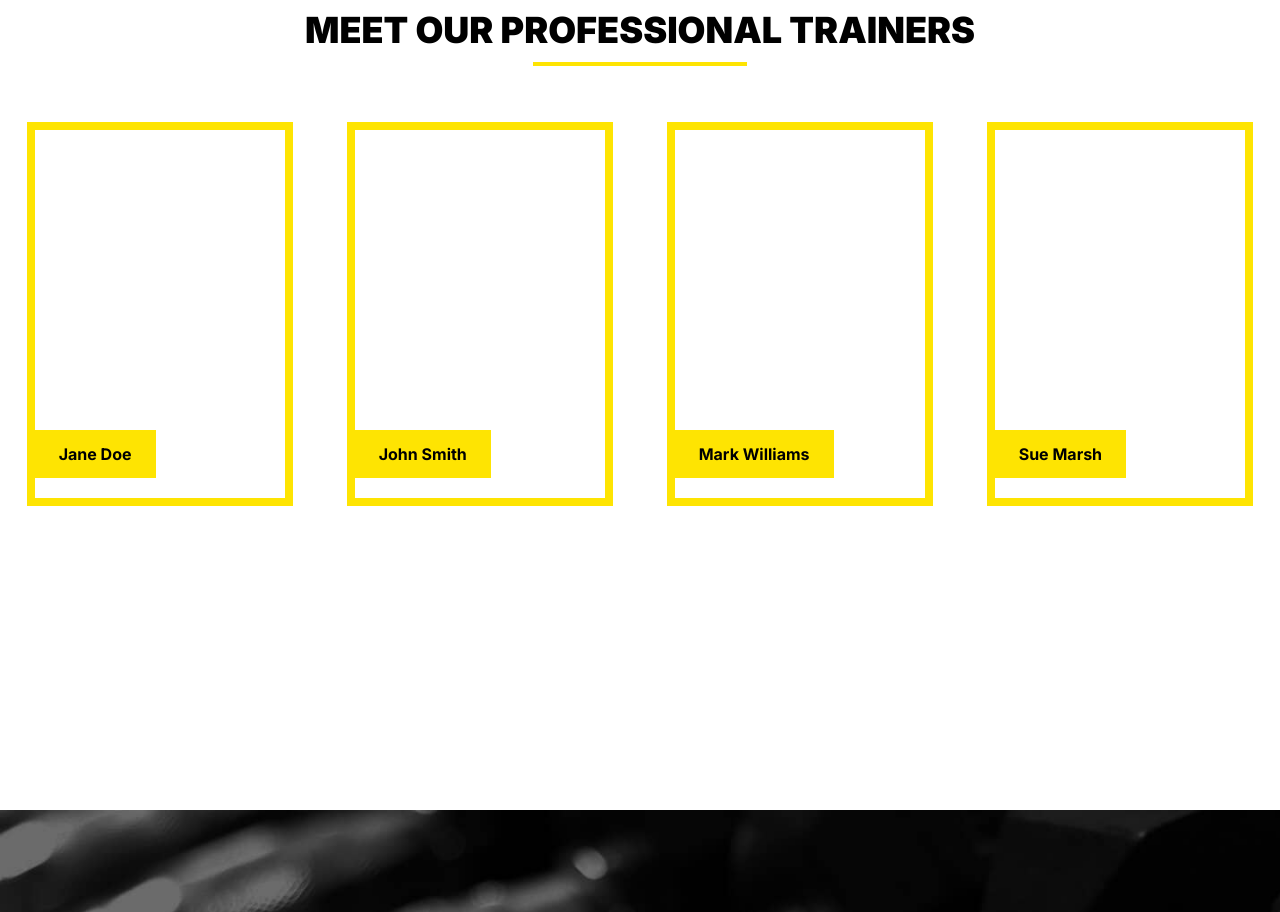
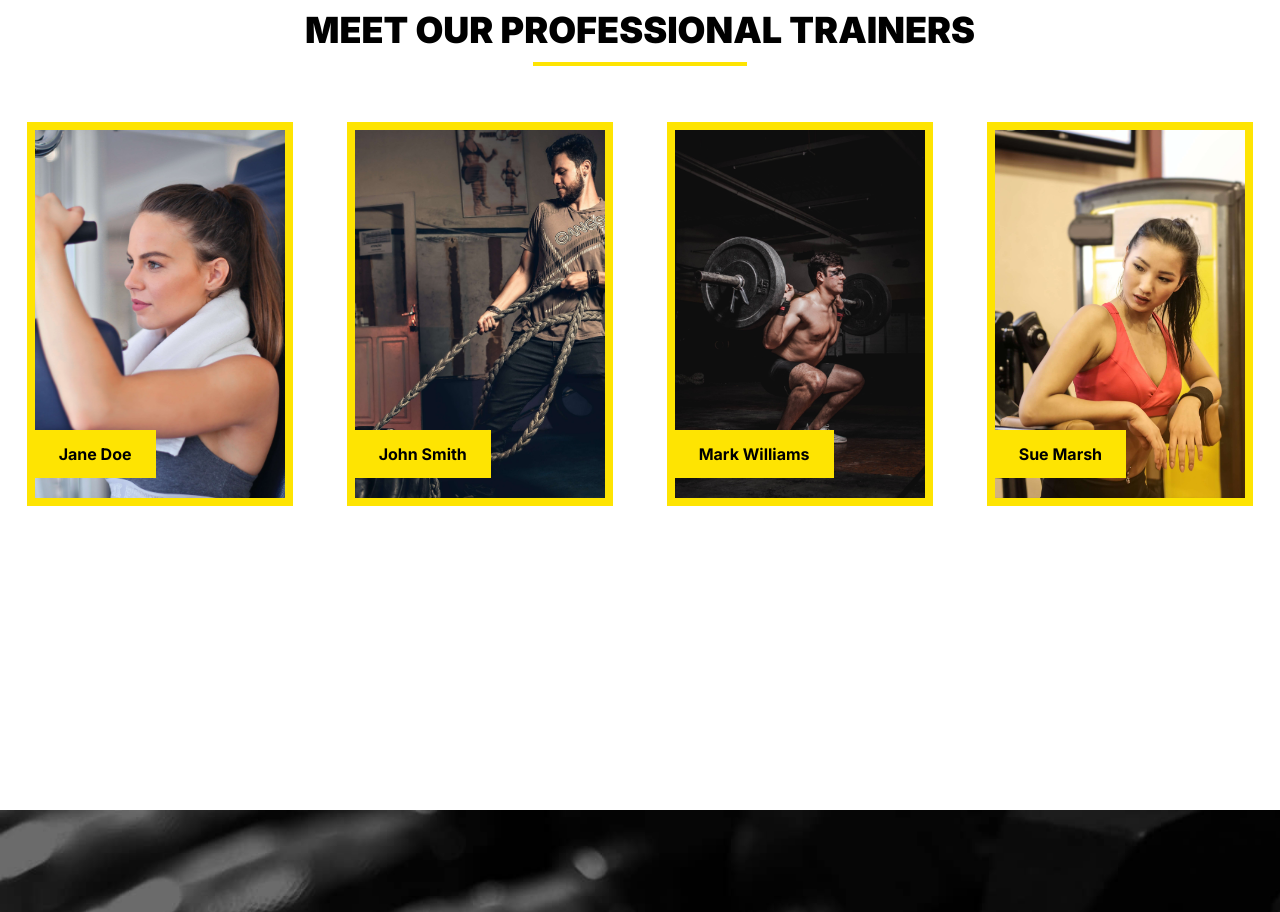
Before and after one commit to jmartindg/GymZone-v2, a Next.js app: page / in a window 1280 px wide. Shown: the part 1660-2572 px from the top of the page. Built offline with nearby package versions, Linux system fonts and the light colour scheme.

Commit message:
trainers image fix

```diff
--- a/components/About.js
+++ b/components/About.js
@@ -1,4 +1,5 @@
 /* eslint-disable @next/next/no-img-element */
+import Image from "next/image";
 import React from "react";
 
 const About = () => {
@@ -24,22 +25,22 @@ const About = () => {
     {
       id: 1,
       name: "Jane Doe",
-      image: "trainer-1",
+      image: "/trainer-1-min.jpg",
     },
     {
       id: 2,
       name: "John Smith",
-      image: "trainer-2",
+      image: "/trainer-2-min.jpg",
     },
     {
       id: 3,
       name: "Mark Williams",
-      image: "trainer-3",
+      image: "/trainer-3-min.jpg",
     },
     {
       id: 4,
       name: "Sue Marsh",
-      image: "trainer-4",
+      image: "/trainer-4-min.jpg",
     },
   ];
 
@@ -75,10 +76,9 @@ const About = () => {
         </header>
         <section className="mt-14 grid grid-cols-1 md:grid-cols-2 lg:grid-cols-4 gap-y-9">
           {trainers.map((trainer) => (
-            <article key={trainer.id}>
-              <div className={`bg-${trainer.image} bg-style border-primary border-8 w-5/6 h-96 mx-auto relative`}>
-                <span className="bg-primary px-6 py-3 absolute bottom-5 left-0 font-bold">{trainer.name}</span>
-              </div>
+            <article key={trainer.id} className="border-primary border-8 w-5/6 h-96 mx-auto relative">
+              <Image src={trainer.image} layout="fill" className="object-cover" alt={trainer.name} />
+              <span className="bg-primary px-6 py-3 absolute bottom-5 left-0 font-bold">{trainer.name}</span>
             </article>
           ))}
         </section>
--- a/tailwind.config.js
+++ b/tailwind.config.js
@@ -17,10 +17,6 @@ module.exports = {
     },
     backgroundImage: {
       "hero-img": 'url("/hero-img.jpg")',
-      "trainer-1": 'url("/trainer-1-min.jpg")',
-      "trainer-2": 'url("/trainer-2-min.jpg")',
-      "trainer-3": 'url("/trainer-3-min.jpg")',
-      "trainer-4": 'url("/trainer-4-min.jpg")',
       "faq-img": 'url("/faq-img.jpg")',
     },
   },
```
